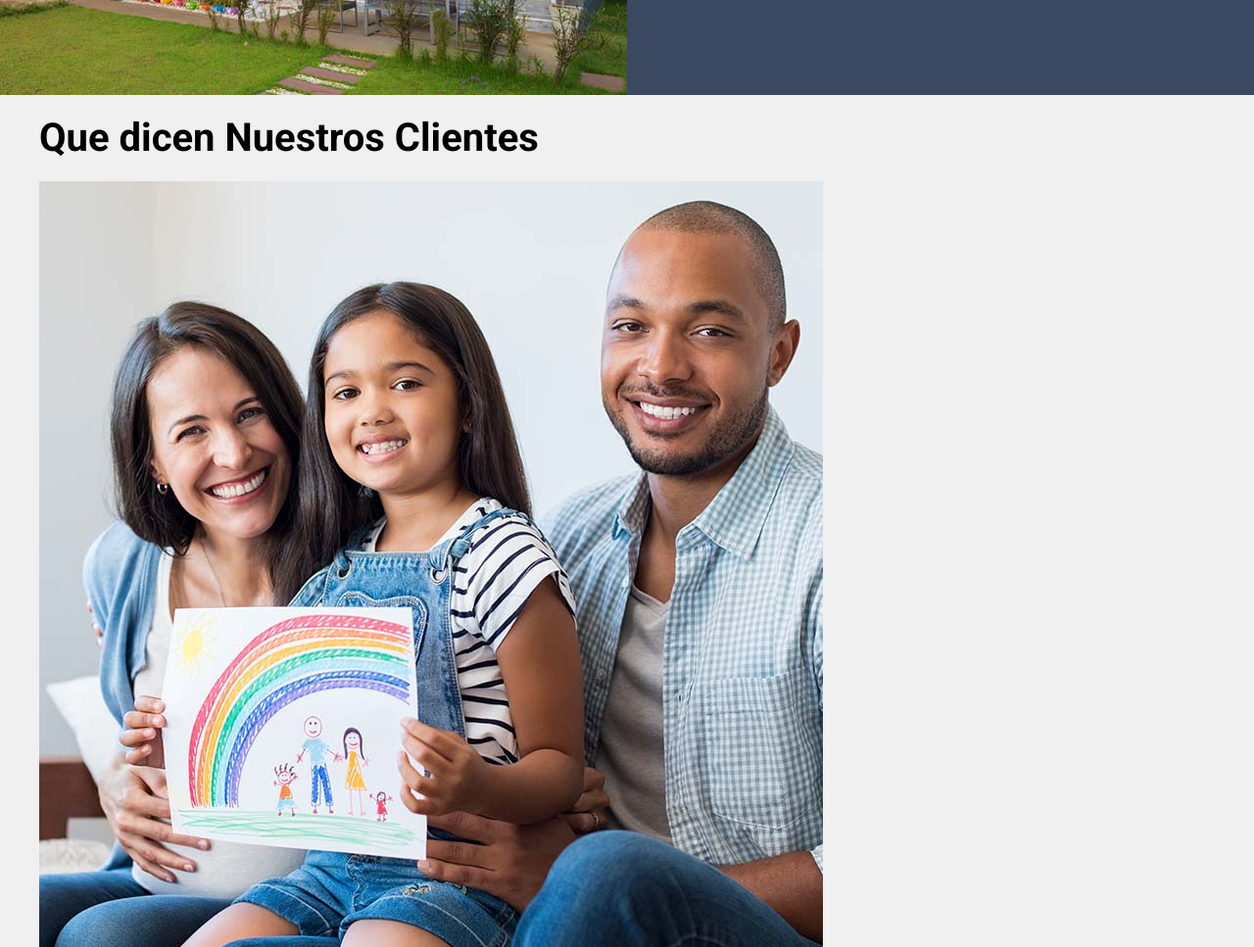
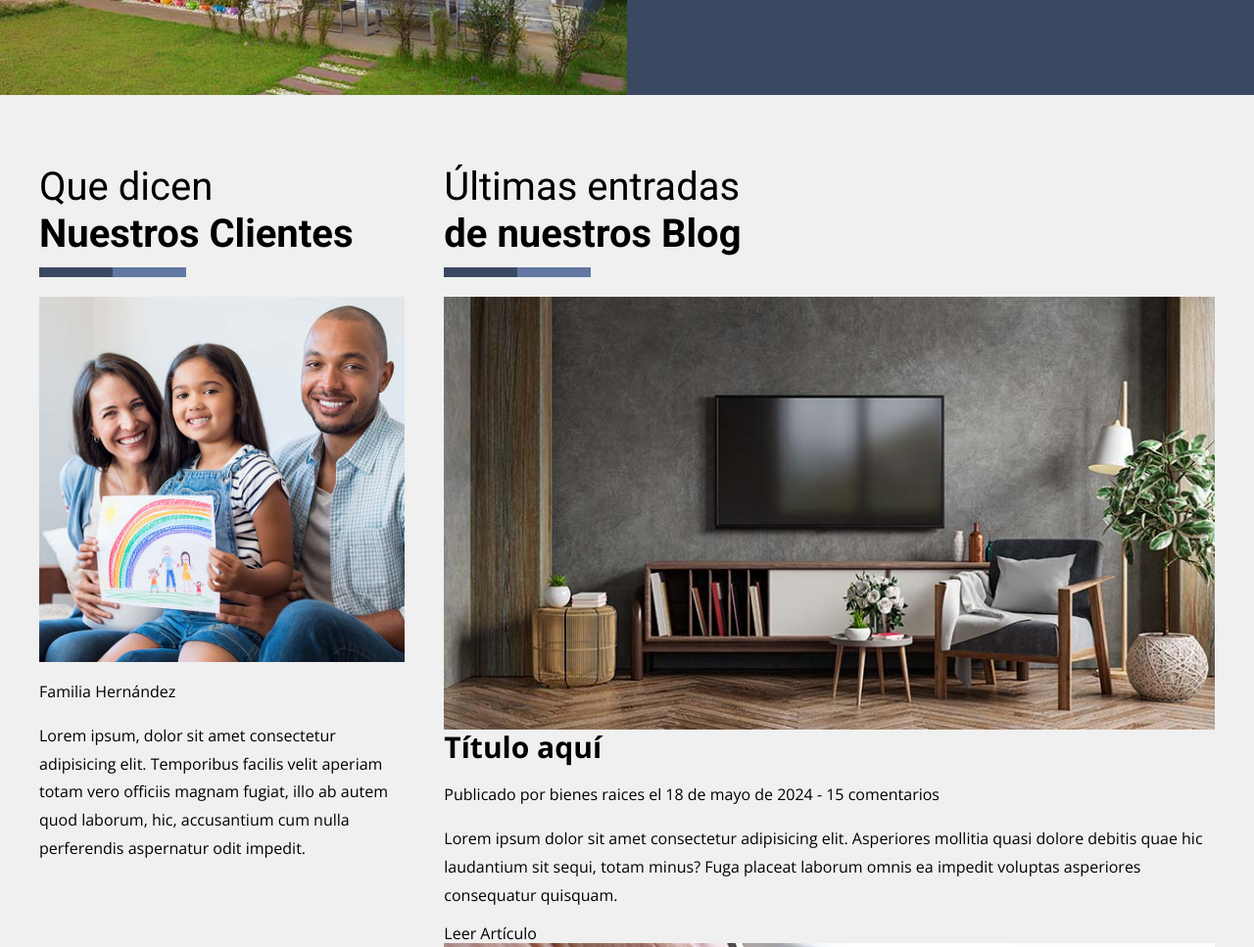
Before and after one commit to HenryTene/realState, a website: page index.html in a window 1280 px wide. Shown: the part 2480-3447 px from the top of the page at 98% size. Drawn offline with nearby package versions, Linux system fonts and the light colour scheme; files that its build step writes are made by us from their sources; files whose address does not match are found by name.

Commit message:
:art: Se agrega estructura CSS a la seccion de testimoniales blog

```diff
--- a/src/scss/base/_mixins.scss
+++ b/src/scss/base/_mixins.scss
@@ -55,11 +55,15 @@
     grid-template-columns: repeat($columnas, 1fr);
 }
 
-@mixin heading {
+@mixin heading($salto: false) {
     font-weight: 400;
 
     span {
         font-weight: 700;
+        @if($salto){
+            display: block;
+        }
+
     }
 
     &::after {
--- a/src/scss/ui/contenido/_index.scss
+++ b/src/scss/ui/contenido/_index.scss
@@ -1,2 +1,3 @@
 @forward 'propiedades';
 @forward 'destacada';
+@forward 'testimonial-blog';
--- /dev/null
+++ b/src/scss/ui/contenido/_testimonial-blog.scss
@@ -0,0 +1,24 @@
+@use 'base/variables' as v;
+@use 'base/mixins' as m;
+
+.testimoniales-blog {
+    margin-top: 5rem;
+
+    @include m.desktop {
+        @include m.grid(3, 4rem);
+
+    }
+
+    &__blog {
+        @include m.desktop {
+            grid-column: 2/4;
+
+
+        }
+    }
+
+    &__heading {
+        @include m.heading(true);
+    }
+
+}
```
